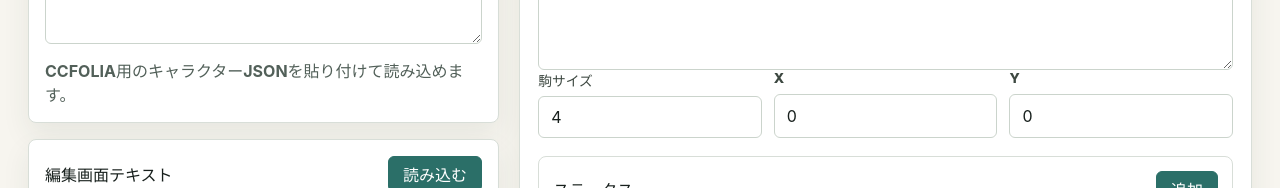
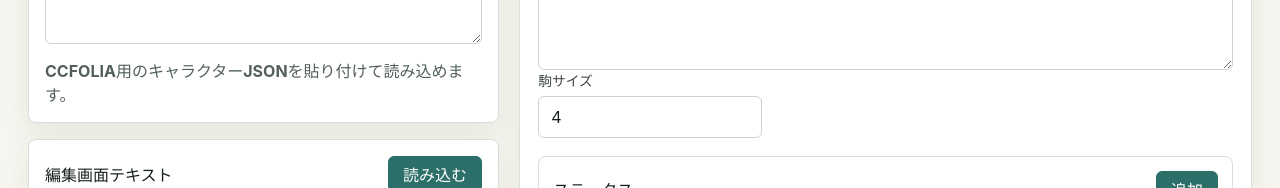
Before and after one commit to organon-torah/ccfoliaCharacterEditor, a React (Vite) app: page / in a window 1280 px wide. Shown: the part 349-537 px from the top of the page. Built offline with nearby package versions, Linux system fonts and the light colour scheme.

Commit message:
Remove unsupported position fields

```diff
--- a/src/App.tsx
+++ b/src/App.tsx
@@ -6,7 +6,7 @@ import type { Character, CharacterParam, CharacterStatus } from "./types/charact
 const SAMPLE_JSON_PLACEHOLDER = JSON.stringify({ kind: "character", data: { name: "SampleName" } }, null, 2);
 
 type CopyState = "idle" | "success" | "error";
-type ImportKey = "name" | "initiative" | "externalUrl" | "color" | "memo" | "width" | "x" | "y" | "status" | "params" | "commands";
+type ImportKey = "name" | "initiative" | "externalUrl" | "color" | "memo" | "width" | "status" | "params" | "commands";
 type ImportDiff = {
   id: string;
   label: string;
@@ -31,8 +31,6 @@ const IMPORT_FIELDS: Array<{ key: ImportKey; label: string }> = [
   { key: "color", label: "色" },
   { key: "memo", label: "メモ" },
   { key: "width", label: "駒サイズ" },
-  { key: "x", label: "X" },
-  { key: "y", label: "Y" },
   { key: "status", label: "ステータス" },
   { key: "params", label: "パラメータ" },
   { key: "commands", label: "チャットパレット" }
@@ -580,8 +578,6 @@ function CharacterForm({ character, updateField }: CharacterFormProps) {
 
       <div className="form-grid compact">
         <NumberField label="駒サイズ" value={character.width} onChange={(value) => updateField("width", value)} />
-        <NumberField label="X" value={character.x} onChange={(value) => updateField("x", value)} />
-        <NumberField label="Y" value={character.y} onChange={(value) => updateField("y", value)} />
       </div>
 
       <StatusEditor items={character.status} onChange={(items) => updateField("status", items)} />
--- a/src/lib/clipboard.ts
+++ b/src/lib/clipboard.ts
@@ -26,6 +26,8 @@ const DEFAULT_CHARACTER: Character = {
 const OMITTED_CHARACTER_KEYS = new Set([
   "iconUrl",
   "faces",
+  "x",
+  "y",
   "angle",
   "height",
   "active",
```
Also changed, not shown: 4 other files (tests, documents, lock files or other folders).
